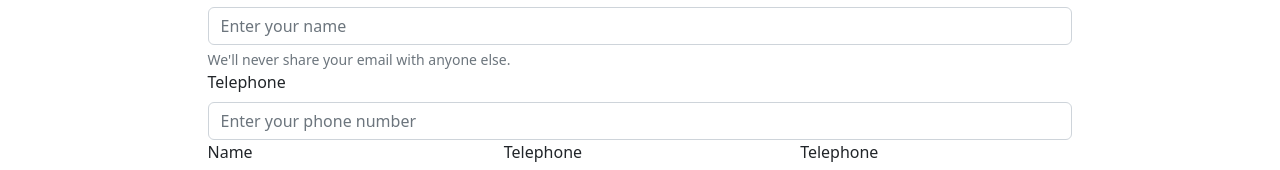
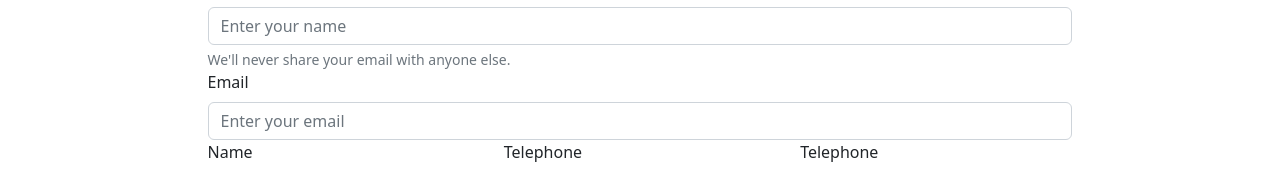
Before and after one commit to PaulCatalinH/MyProject, a plain HTML site: page index.html in a window 1280 px wide. Shown: the part 445-615 px from the top of the page. Drawn offline with nearby package versions, Linux system fonts and the light colour scheme.

Commit message:
Added the new email imput

```diff
--- a/index.html
+++ b/index.html
@@ -71,12 +71,12 @@
             </div>
           </div>
           <div class="col-md-6 col-sm-4 col-lg-12">
-            <label class="form-label" for="tel">Telephone</label>
+            <label class="form-label" for="email">Email</label>
             <input
               class="form-control"
-              id="tel"
+              id="email"
               type="text"
-              placeholder="Enter your phone number"
+              placeholder="Enter your email"
             />
           </div>
         </div>
```
